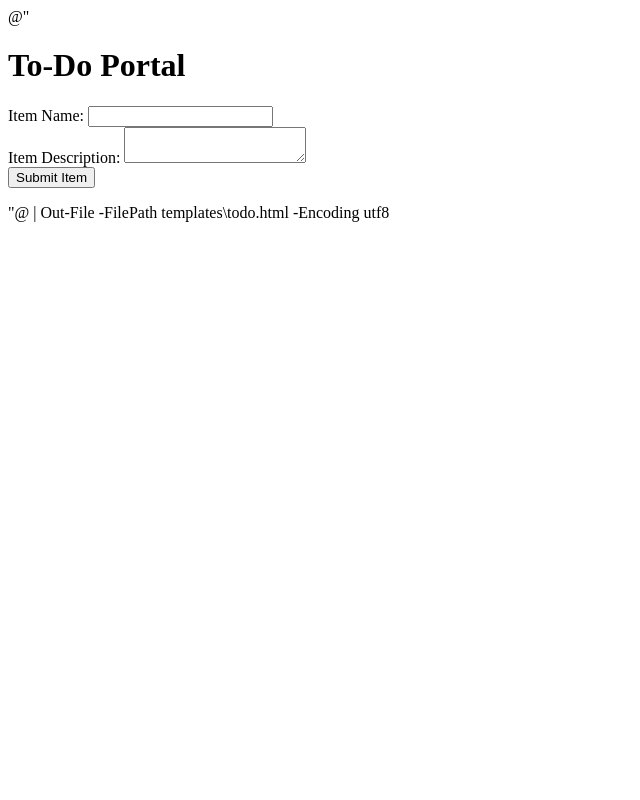
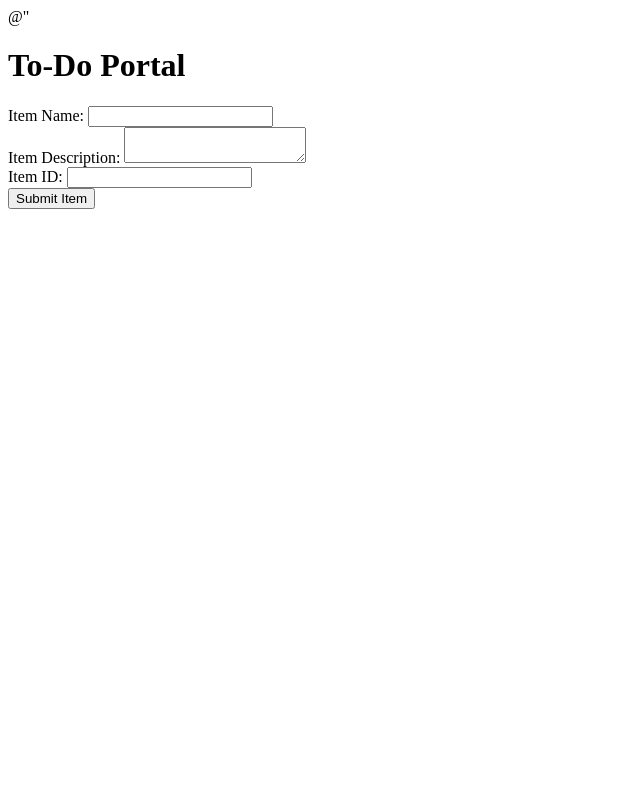
Before and after one commit to Subham706/flask-git-devops, a Python web app: template templates/todo.html in a window 1280 px wide. Shown: the whole page, without its empty margins (0-640 px from the left). Run offline with Jinja, Linux system fonts and the light colour scheme; the template is opened without the code that fills it, so the values that code supplies are empty.

Commit message:
feat: add Item ID field to form

```diff
--- a/templates/todo.html
+++ b/templates/todo.html
@@ -16,8 +16,11 @@
             <label for="itemDescription">Item Description:</label>
             <textarea id="itemDescription" name="itemDescription" required></textarea>
         </div>
+        <div>
+            <label for="itemId">Item ID:</label>
+            <input type="text" id="itemId" name="itemId">
+        </div>
         <button type="submit">Submit Item</button>
     </form>
 </body>
 </html>
-"@ | Out-File -FilePath templates\todo.html -Encoding utf8
```
